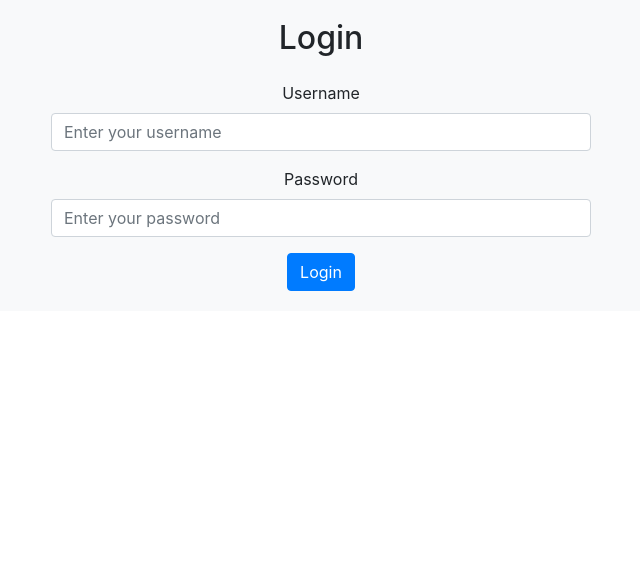
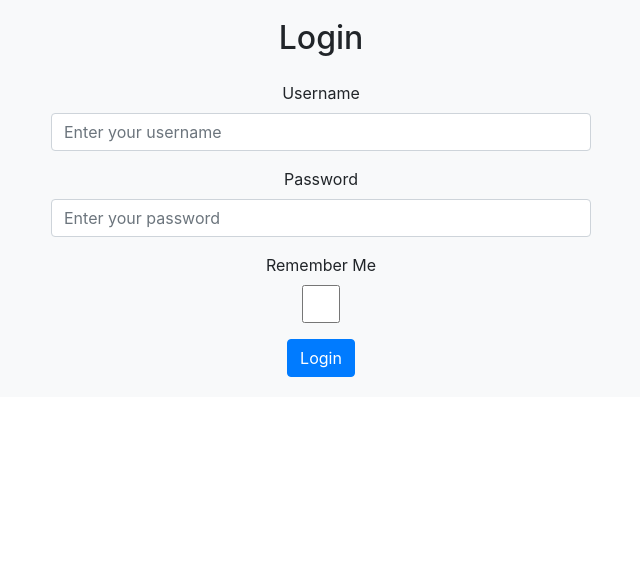
Before and after one commit to ema-r/MscRcmnd, a Flask app: page /login in a window 1280 px wide. Shown: the part 83-646 px from the top of the page, without its empty margins (319-959 px from the left). Run offline with Flask 3, Linux system fonts and the light colour scheme; some libraries are stand-ins or nearby versions.

Commit message:
Improved cookie secuirity, added remember me checkbox

```diff
--- a/interfacevis/app.py
+++ b/interfacevis/app.py
@@ -1,8 +1,14 @@
 from flask import Flask, render_template, request, flash, jsonify, session, redirect
 import requests
+from datetime import timedelta
 
 app = Flask(__name__)
 app.secret_key = 'secret-key'
+
+# Session cookies security
+app.permanent_session_lifetime = timedelta(days=60)
+app.config['SESSION_COOKIE_SAMESITE'] = 'Lax'
+
 
 # Businesslogic base url
 bl_url="http://mscrcmnd-businesslogic-1:5000/"
@@ -77,6 +83,8 @@ def login():
         username = request.form['username']
         password = request.form['password']
 
+        remember = request.form.get('remember')
+
         # Check input data
         data = {"username": username, "password": password}
         ret = requests.post(bl_url + f"users/login", json = data)
@@ -86,6 +94,11 @@ def login():
             session['logged_in'] = True
             session['user_id'] = ret.json()['user_id']
             session['username'] = username
+
+            if remember:
+                session.permanent = True
+            else:
+                session.permanent = False
             return redirect('/')
         else:
             flash(error_handler(ret.status_code, ret.json()), 'danger')
--- a/interfacevis/templates/login.html
+++ b/interfacevis/templates/login.html
@@ -2,6 +2,7 @@
 {% block title %}Login{% endblock %}
 
 {% block content %}
+
 <div class="row justify-content-center">
     <div class="col-md-6">
         <h2 class="mb-4">Login</h2>
@@ -14,6 +15,11 @@
                 <label for="password">Password</label>
                 <input type="password" class="form-control" id="password" name="password" placeholder="Enter your password" required>
             </div>
+
+            <div class="form-group">
+                <label for="remember">Remember Me</label>
+                <input type="checkbox" class="form-control" id="remember" name="remember">
+            </div>
             <button type="submit" class="btn btn-primary">Login</button>
         </form>
     </div>
--- a/interfacevis/templates/signup.html
+++ b/interfacevis/templates/signup.html
@@ -2,6 +2,7 @@
 {% block title %}Sign Up - Music Recommendation{% endblock %}
 
 {% block content %}
+
 <div class="row justify-content-center">
     <div class="col-md-6">
         <h2 class="mb-4">Sign Up</h2>
```
